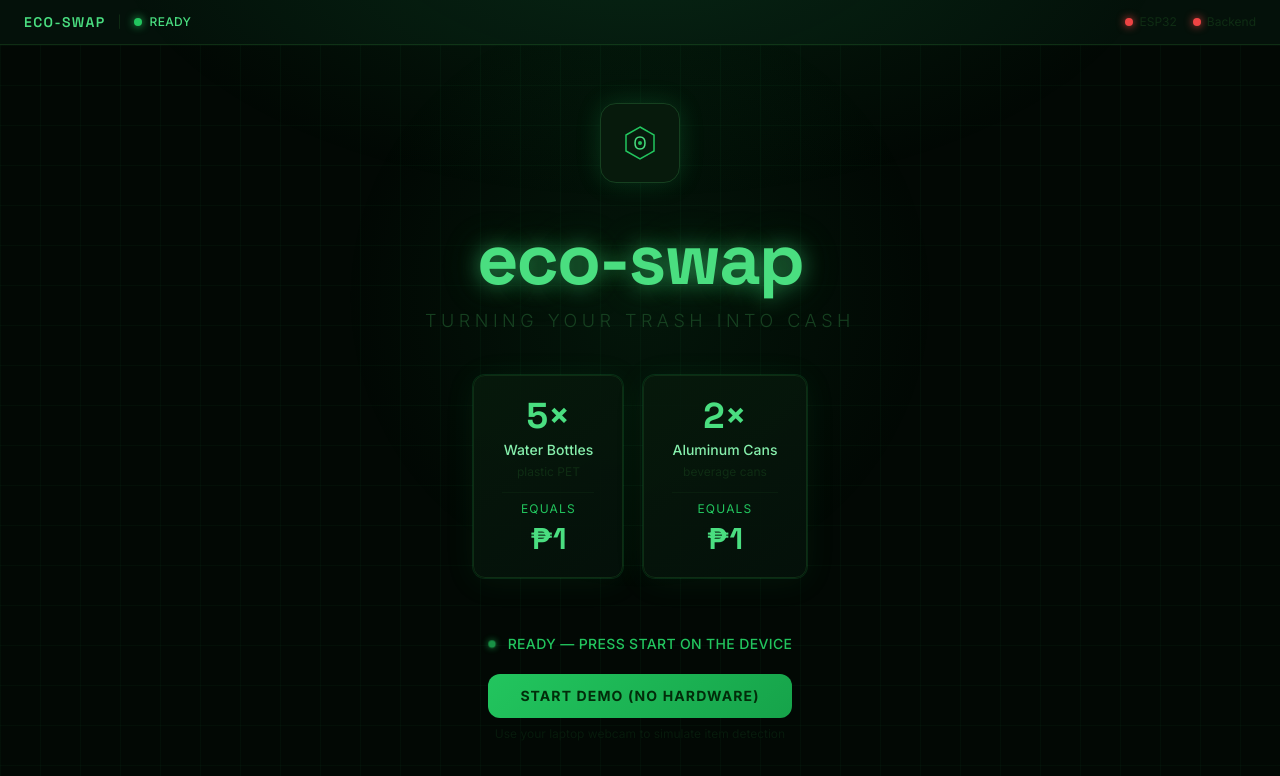
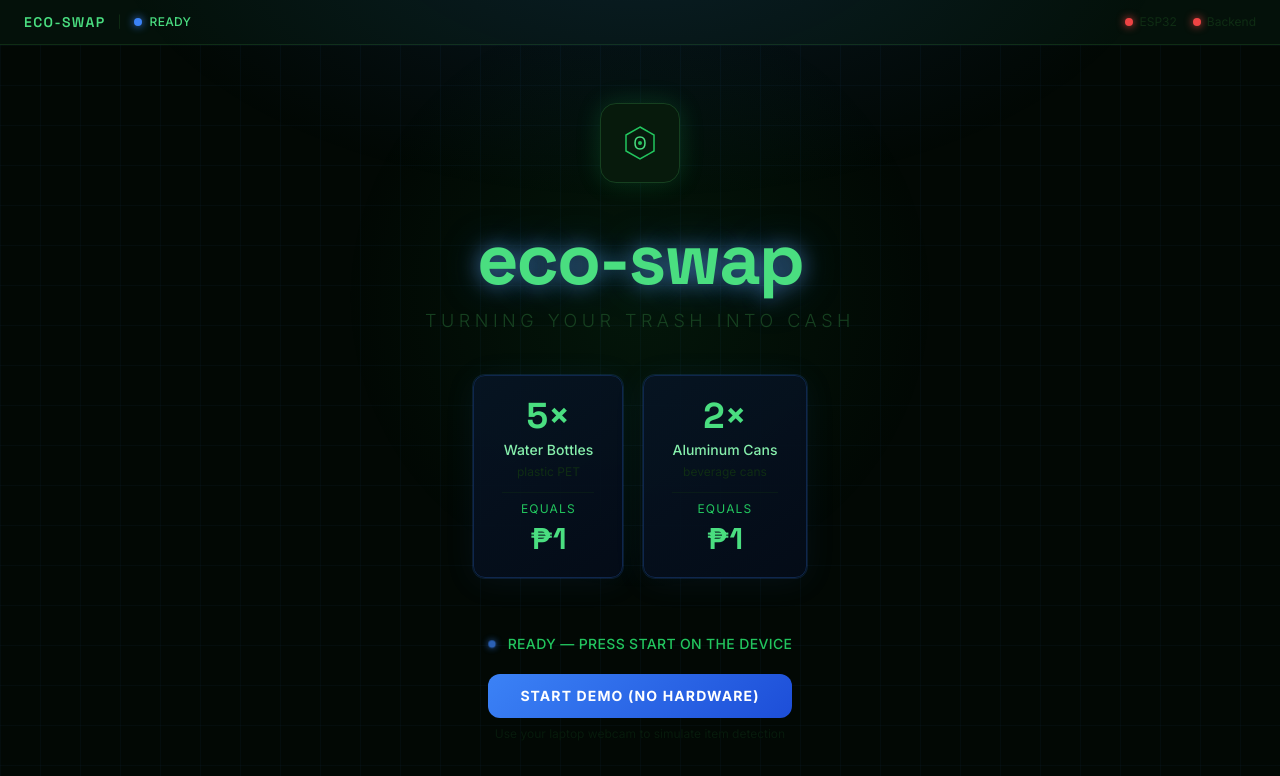
Before and after one commit to sh3ki/EcoSwap, a React (Vite) app in the folder frontend/: page / in a window 1280 px wide. Shown: the top 776 px of the page. Built offline with nearby package versions, Linux system fonts and the light colour scheme; no server answers.

Commit message:
Create frontend/src/index.css

```diff
--- a/frontend/src/index.css
+++ b/frontend/src/index.css
@@ -4,12 +4,12 @@
 
 /* ── Root variables ──────────────────────────────────────────────────────── */
 :root {
-  --eco-bg:      #020804;
-  --eco-surface: #04110a;
-  --eco-card:    #071a0c;
-  --eco-border:  #0f2d14;
-  --eco-green:   #22c55e;
-  --eco-bright:  #4ade80;
+  --eco-bg:      #020408;
+  --eco-surface: #040c18;
+  --eco-card:    #071525;
+  --eco-border:  #0f274d;
+  --eco-blue:    #3b82f6;
+  --eco-bright:  #60a5fa;
 }
 
 /* ── Base ────────────────────────────────────────────────────────────────── */
@@ -23,7 +23,7 @@ html, body, #root {
 
 body {
   background-color: var(--eco-bg);
-  color: #f0fdf4;
+  color: #f0f7ff;
   font-family: 'Inter', system-ui, sans-serif;
   -webkit-font-smoothing: antialiased;
   overflow-x: hidden;
@@ -33,13 +33,13 @@ body {
 ::-webkit-scrollbar            { width: 6px; }
 ::-webkit-scrollbar-track      { background: var(--eco-surface); }
 ::-webkit-scrollbar-thumb      { background: var(--eco-border); border-radius: 3px; }
-::-webkit-scrollbar-thumb:hover{ background: #1a4a1a; }
+::-webkit-scrollbar-thumb:hover{ background: #1e3a6e; }
 
 /* ── Grid background pattern ─────────────────────────────────────────────── */
 .eco-grid-bg {
   background-image:
-    linear-gradient(rgba(34,197,94,0.04) 1px, transparent 1px),
-    linear-gradient(90deg, rgba(34,197,94,0.04) 1px, transparent 1px);
+    linear-gradient(rgba(59,130,246,0.04) 1px, transparent 1px),
+    linear-gradient(90deg, rgba(59,130,246,0.04) 1px, transparent 1px);
   background-size: 40px 40px;
 }
 
@@ -48,20 +48,20 @@ body {
   content: '';
   position: fixed;
   inset: 0;
-  background: radial-gradient(ellipse 60% 50% at 50% -10%, rgba(34,197,94,0.12) 0%, transparent 70%);
+  background: radial-gradient(ellipse 60% 50% at 50% -10%, rgba(59,130,246,0.12) 0%, transparent 70%);
   pointer-events: none;
   z-index: 0;
 }
 
 /* ── Glass card ──────────────────────────────────────────────────────────── */
 .eco-card {
-  background: linear-gradient(145deg, rgba(7,26,12,0.90) 0%, rgba(4,17,10,0.95) 100%);
+  background: linear-gradient(145deg, rgba(7,21,37,0.90) 0%, rgba(4,12,24,0.95) 100%);
   border: 1px solid var(--eco-border);
   backdrop-filter: blur(12px);
 }
 
 .eco-card-glow {
-  box-shadow: 0 0 0 1px rgba(34,197,94,0.15), 0 4px 32px rgba(34,197,94,0.08);
+  box-shadow: 0 0 0 1px rgba(59,130,246,0.15), 0 4px 32px rgba(59,130,246,0.08);
 }
 
 /* ── Scan line ───────────────────────────────────────────────────────────── */
@@ -69,7 +69,7 @@ body {
   position: absolute;
   left: 0; right: 0;
   height: 2px;
-  background: linear-gradient(90deg, transparent, #22c55e, #4ade80, #22c55e, transparent);
+  background: linear-gradient(90deg, transparent, #3b82f6, #60a5fa, #3b82f6, transparent);
   animation: scanLine 1.8s linear infinite;
   z-index: 10;
 }
@@ -87,7 +87,7 @@ body {
 
 /* ── Glow text ───────────────────────────────────────────────────────────── */
 .eco-glow-text {
-  text-shadow: 0 0 20px rgba(74,222,128,0.5), 0 0 40px rgba(34,197,94,0.3);
+  text-shadow: 0 0 20px rgba(96,165,250,0.55), 0 0 40px rgba(59,130,246,0.35);
 }
 
 /* ── Result badge ────────────────────────────────────────────────────────── */
@@ -104,16 +104,16 @@ body {
 
 /* ── Button ──────────────────────────────────────────────────────────────── */
 .eco-btn-primary {
-  background: linear-gradient(135deg, #22c55e 0%, #16a34a 100%);
-  color: #022c0a;
+  background: linear-gradient(135deg, #3b82f6 0%, #1d4ed8 100%);
+  color: #fff;
   font-weight: 700;
   letter-spacing: 0.08em;
   text-transform: uppercase;
   transition: all 0.2s ease;
 }
 .eco-btn-primary:hover {
-  background: linear-gradient(135deg, #4ade80 0%, #22c55e 100%);
-  box-shadow: 0 0 24px rgba(34,197,94,0.45);
+  background: linear-gradient(135deg, #60a5fa 0%, #3b82f6 100%);
+  box-shadow: 0 0 24px rgba(59,130,246,0.50);
   transform: translateY(-1px);
 }
 .eco-btn-primary:active {
@@ -141,7 +141,7 @@ body {
   border-radius: 50%;
   flex-shrink: 0;
 }
-.status-dot.online  { background: #22c55e; box-shadow: 0 0 8px #22c55e; }
+.status-dot.online  { background: #3b82f6; box-shadow: 0 0 8px #3b82f6; }
 .status-dot.offline { background: #ef4444; box-shadow: 0 0 8px #ef4444; }
 .status-dot.pulse   { animation: pulse 2s ease-in-out infinite; }
 
@@ -159,3 +159,15 @@ body {
   from { opacity: 0; transform: translateY(28px); }
   to   { opacity: 1; transform: translateY(0); }
 }
+
+
+
+/* ── Fade in / Slide up ───────────────────────────────────────────────────── */
+.fade-in  { animation: fadeIn  0.45s ease-out both; }
+.slide-up { animation: slideUp 0.5s cubic-bezier(0.22,1,0.36,1) both; }
+
+@keyframes fadeIn  { from { opacity: 0; } to { opacity: 1; } }
+@keyframes slideUp {
+  from { opacity: 0; transform: translateY(28px); }
+  to   { opacity: 1; transform: translateY(0); }
+}
```
